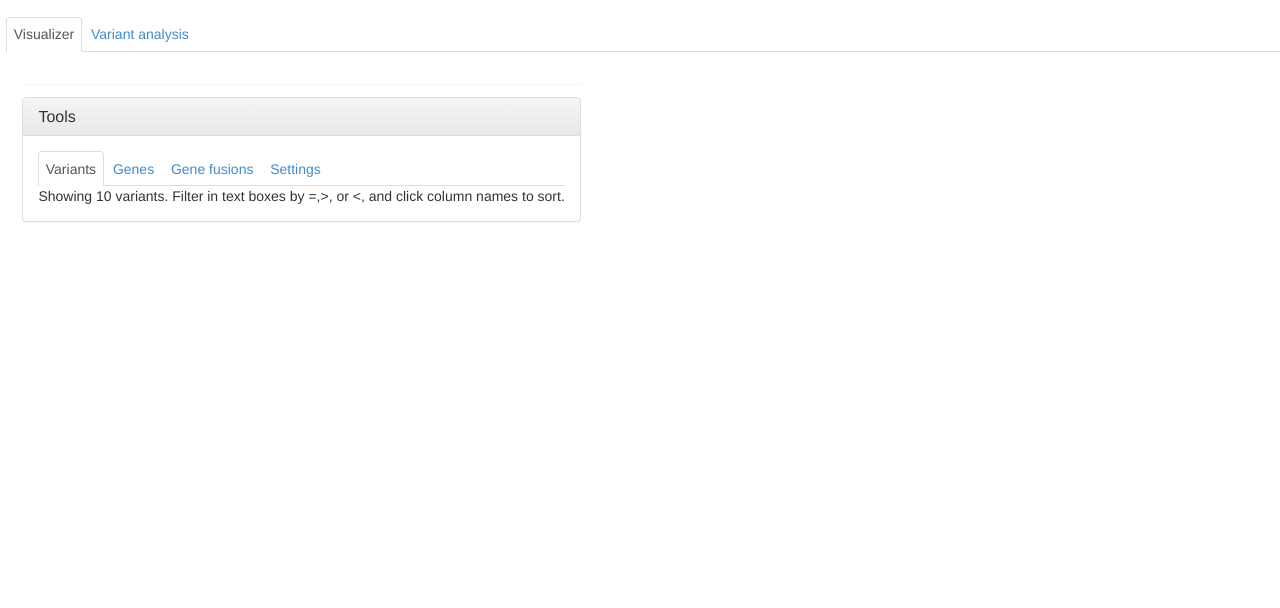
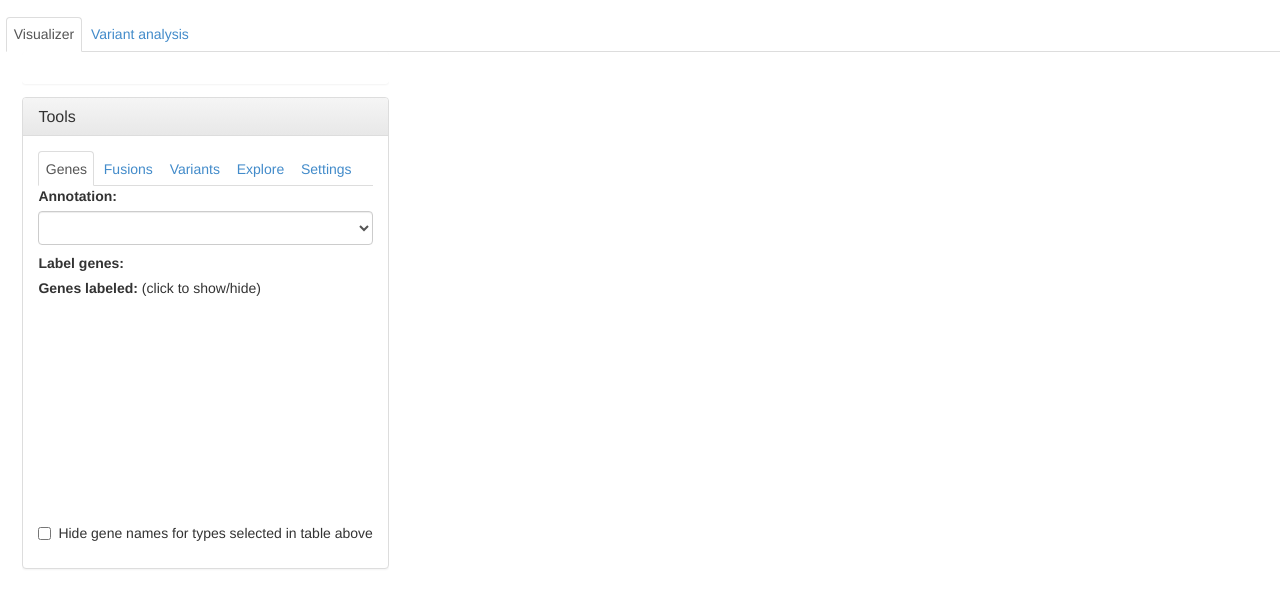
Before and after one commit to MariaNattestad/SplitThreader, a PHP site: page /vis.php in a window 1280 px wide. Shown: the part 51-659 px from the top of the page. Run offline with PHP 8.4, Linux system fonts and the light colour scheme; lists and menus that the app fills with data are empty.

Commit message:
Moved variant table to new variant analysis tab and rearranged tab contents in the right panel.

```diff
--- a/css/splitthreader_visualizer.css
+++ b/css/splitthreader_visualizer.css
@@ -247,7 +247,7 @@ h1#title {
 }
 
 #variant_table_landing, #gene_fusion_table_landing {
-  overflow: scroll;
+  overflow: auto;
 }
 
 #main_body_container {
--- a/vis.php
+++ b/vis.php
@@ -36,24 +36,16 @@
 						<div class="panel-collapse collapse in" id="settings_panel">
 							<div class="panel-body">
 								<ul class="nav nav-tabs">
-									<li class="active"><a data-toggle="tab" href="#variant_settings">Variants</a></li>
-									<li><a data-toggle="tab" href="#gene_settings">Genes</a></li>
-									<li><a data-toggle="tab" href="#gene_fusions">Gene fusions</a></li>
+									<li class="active"><a data-toggle="tab" href="#gene_settings">Genes</a></li>
+									<li><a data-toggle="tab" href="#gene_fusions">Fusions</a></li>
+									<li><a data-toggle="tab" href="#variant_settings">Variants</a></li>
+									<li><a data-toggle="tab" href="#explore_tab">Explore</a></li>
 									<li><a data-toggle="tab" href="#settings">Settings</a></li>
-
 								</ul>
 
 								<div class="tab-content">
-								<!-- Variant settings -->
-									<div id="variant_settings" class="tab-pane fade in active">
-										Showing 10 variants. Filter in text boxes by =,>, or <, and click column names to sort.
-										<div id="variant_table_landing">
-
-										</div>
-									</div>
-
 								<!-- Gene settings -->
-									<div id="gene_settings" class="tab-pane fade">
+									<div id="gene_settings" class="tab-pane fade in active">
 										<label for="color_scheme_dropdown">Annotation:</label>
 										<select class="form-control" id="annotation_dropdown">
 										</select>
@@ -141,6 +133,15 @@
 											</div>
 									</div>
 
+								<!-- Variants -->
+								<div id="variant_settings" class="tab-pane fade">
+									<label>Filter variants:</label>
+									<table id="variant_table"></table>
+									<hr>
+									<label>Variant details:</label>
+									<div id="variant_detail_text">Click on a variant to show detail</div>
+
+								</div>
 								<!-- Settings -->
 									<div id="settings" class="tab-pane fade">
 										<table class="settings_table">
@@ -167,17 +168,10 @@
 												<td><input id="min_split_reads" type="number"></td>
 											</tr>
 										</table>
+									</div>
 
-
-										<hr>
-										<label>Filter variants:</label>
-										<table id="variant_table"></table>
-										<hr>
-										<label>Variant details:</label>
-										<div id="variant_detail_text">Click on a variant to show detail</div>
-
-										<hr>
-
+									<!-- Explore -->
+									<div id="explore_tab" class="tab-pane fade">
 										<p><label>Send to UCSC genome browser</label></p>
 										<p>Database: <span id="ucsc_database">hg19 </span></p>
 										<p><a id="ucsc_go_top" target="_blank"  >Top: <span id="top_position"></span></a></p>
@@ -197,6 +191,7 @@
 												<input type="submit" value="Send all variants to Ribbon">
 											</form>
 										</div>
+
 									</div>
 								</div>
 							</div>
@@ -208,7 +203,10 @@
 
 
 		<div id="variant_analysis_tab" class="tab-pane fade">
-		variant analysis
+		Showing 10 variants. Filter in text boxes by =,>, or <, and click column names to sort.
+		<div id="variant_table_landing">
+
+		</div>
 		</div> <!-- end variant analysis tab -->
 
 	</div> <!-- end tab content class -->
```
Lines whose indentation alone changed are shown as unchanged.
